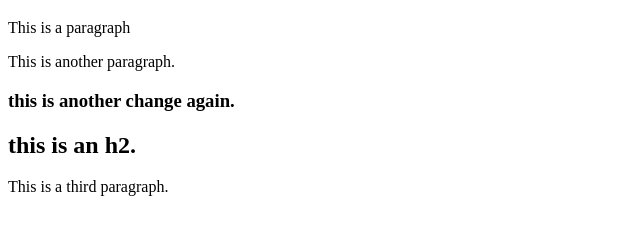
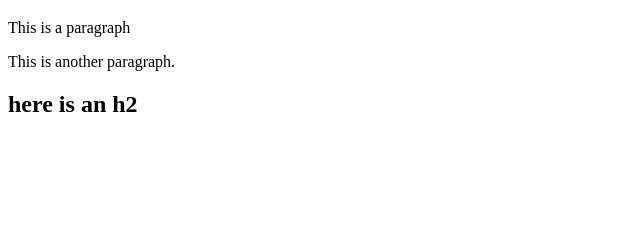
Before and after one commit to jvpink200/git-test, a website: page index.html in a window 1280 px wide. Shown: the part 61-296 px from the top of the page, without its empty margins (0-640 px from the left). Drawn offline with Linux system fonts and the light colour scheme.

Commit message:
added an h2 element

```diff
--- a/index.html
+++ b/index.html
@@ -4,9 +4,6 @@
         <h1>This is a Header!</h1>
         <p>This is a paragraph</p>
         <p>This is another paragraph.</p>
-
-        <h3>this is another change again.</h3>
-        <h2>this is an h2.</h2>
-        <p>This is a third paragraph.</p>
+        <h2>here is an h2</h2>
     </body>
 </html>
```
